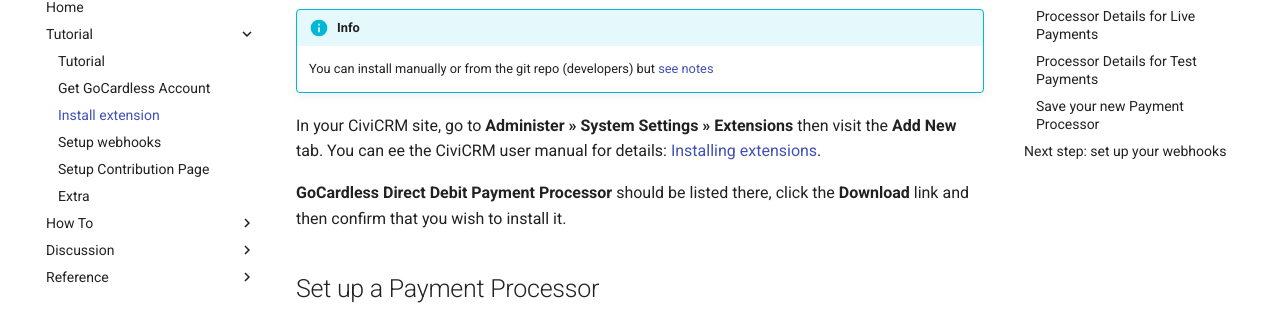
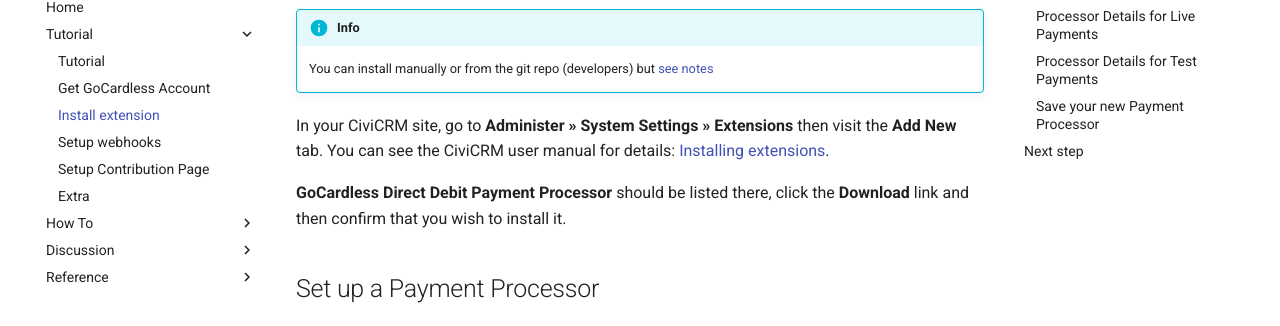
Before and after one commit to artfulrobot/uk.artfulrobot.civicrm.gocardless, an MkDocs documentation site: the page built from docs/tutorial/install.md, in a window 1280 px wide and 1400 px high, scrolled down 247 px. Shown: the part 119-445 px from the top of the window. Built offline with MkDocs 1.6.1 and Material for MkDocs 9.7.7, drawn with Linux system fonts in a browser that asks for light colours; comment, search, counter and statistics services are not loaded; some of the changed text lies outside the part shown.

Commit message:
Fix links and typo

```diff
--- a/docs/tutorial/install.md
+++ b/docs/tutorial/install.md
@@ -9,10 +9,10 @@ This extension can be installed from within CiviCRM itself (assuming your
 implementation allows that, some do not for security reasons).
 
 !!! info Alternatives
-    You can install manually or from the git repo (developers) but [see notes](../howto/alternative-installs/)
+    You can install manually or from the git repo (developers) but [see notes](../../howto/alternative-installs/)
 
 In your CiviCRM site, go to **Administer » System Settings » Extensions**
-then visit the **Add New** tab. You can ee the CiviCRM user manual for details: [Installing
+then visit the **Add New** tab. You can see the CiviCRM user manual for details: [Installing
 extensions](https://docs.civicrm.org/user/en/latest/introduction/extensions/#installing-extensions).
 
 **GoCardless Direct Debit Payment Processor** should be listed there, click the
@@ -71,4 +71,6 @@ put something in.
 
 Click *Save*. You should now see your payment processor listed.
 
-## Next step: set up your webhooks
+## Next step
+
+[Set up your webhooks](webhook.md)
```
